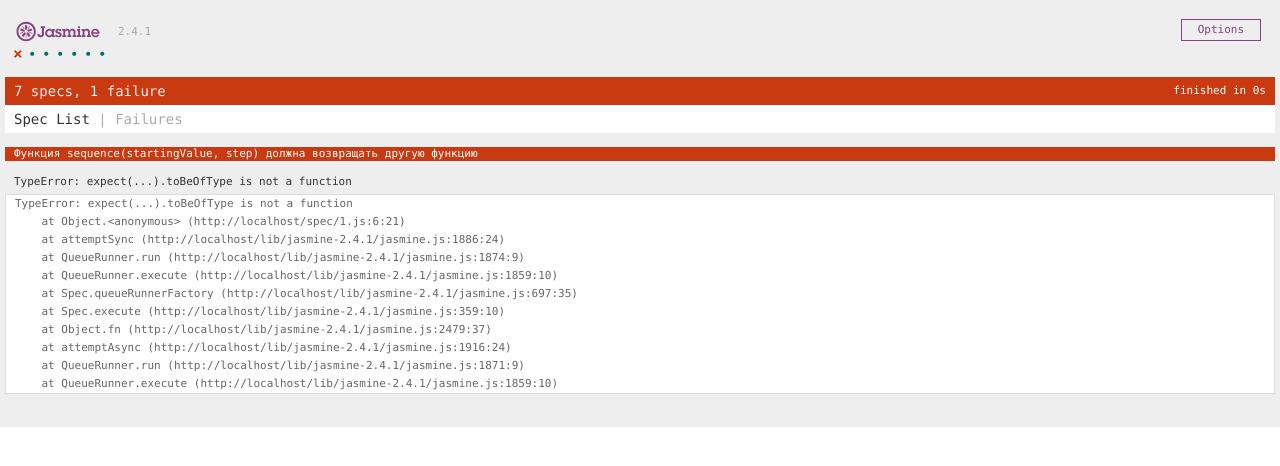
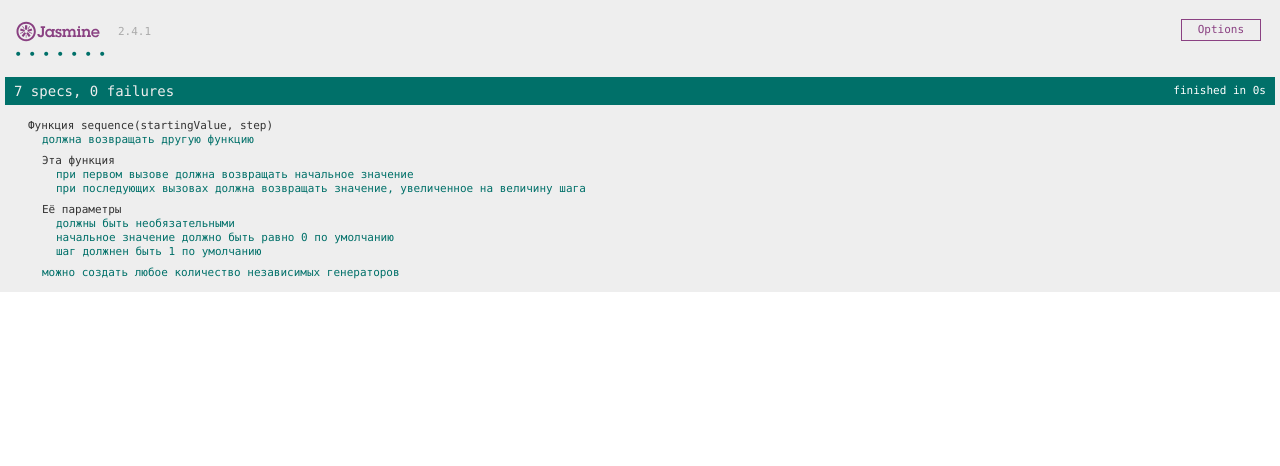
Before and after one commit to SergeyGG/JSTest, a plain HTML site: page SpecRunner.html in a window 1280 px wide. Drawn offline with Linux system fonts and the light colour scheme.

Commit message:
add SpecHelper.js

```diff
--- a/SpecRunner.html
+++ b/SpecRunner.html
@@ -16,6 +16,7 @@
 
 
   <!-- include spec files here... -->
+  <script src="spec/SpecHelper.js"></script>
   <script src="spec/1.js"></script>
 
 
```
